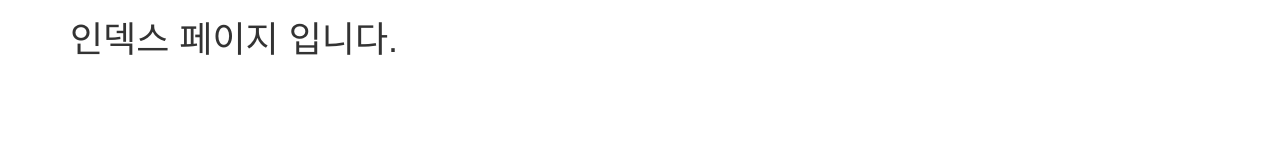
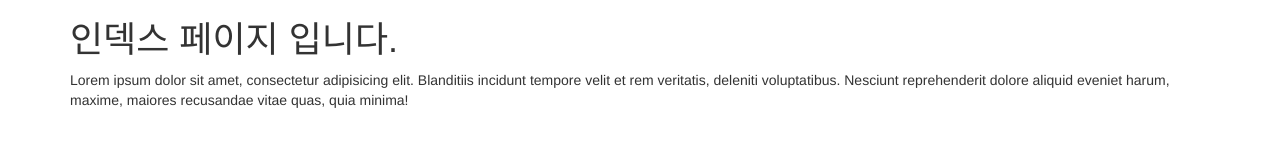
Before and after one commit to duwodhr89/yourApp, a plain HTML site: page index.html in a window 1280 px wide. Drawn offline with Linux system fonts and the light colour scheme.

Commit message:
index.html p added

```diff
--- a/index.html
+++ b/index.html
@@ -8,6 +8,7 @@
 <body>
 <div class="container">
 	<h1>인덱스 페이지 입니다.</h1>
+	<p>Lorem ipsum dolor sit amet, consectetur adipisicing elit. Blanditiis incidunt tempore velit et rem veritatis, deleniti voluptatibus. Nesciunt reprehenderit dolore aliquid eveniet harum, maxime, maiores recusandae vitae quas, quia minima!</p>
 </div>
 <script src="js/jquery-3.3.1.js"></script>
 <script>
```
